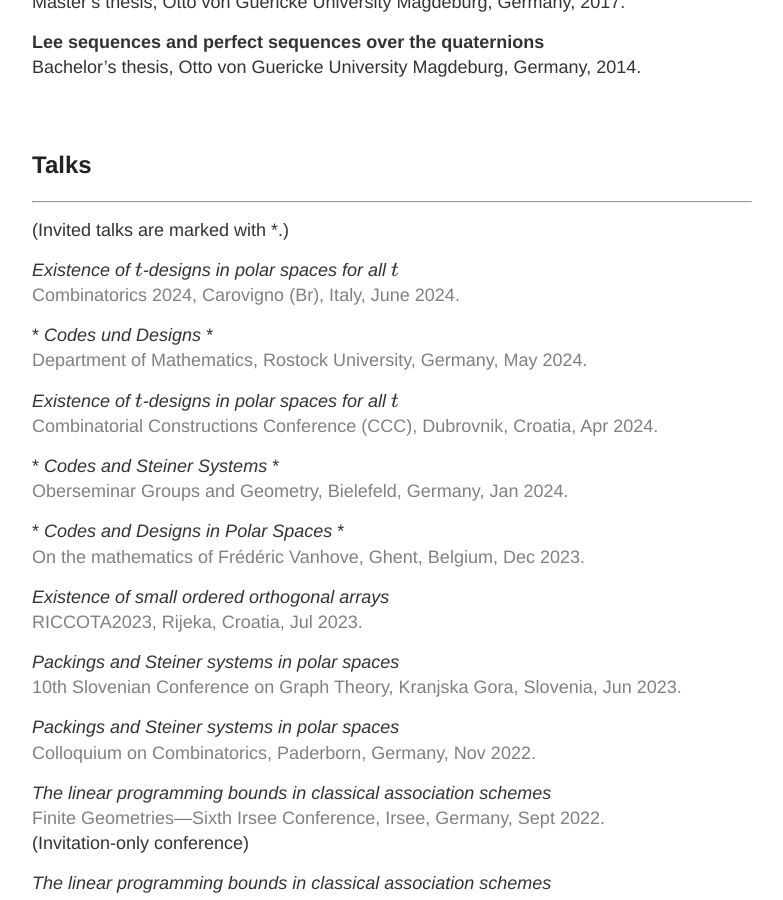
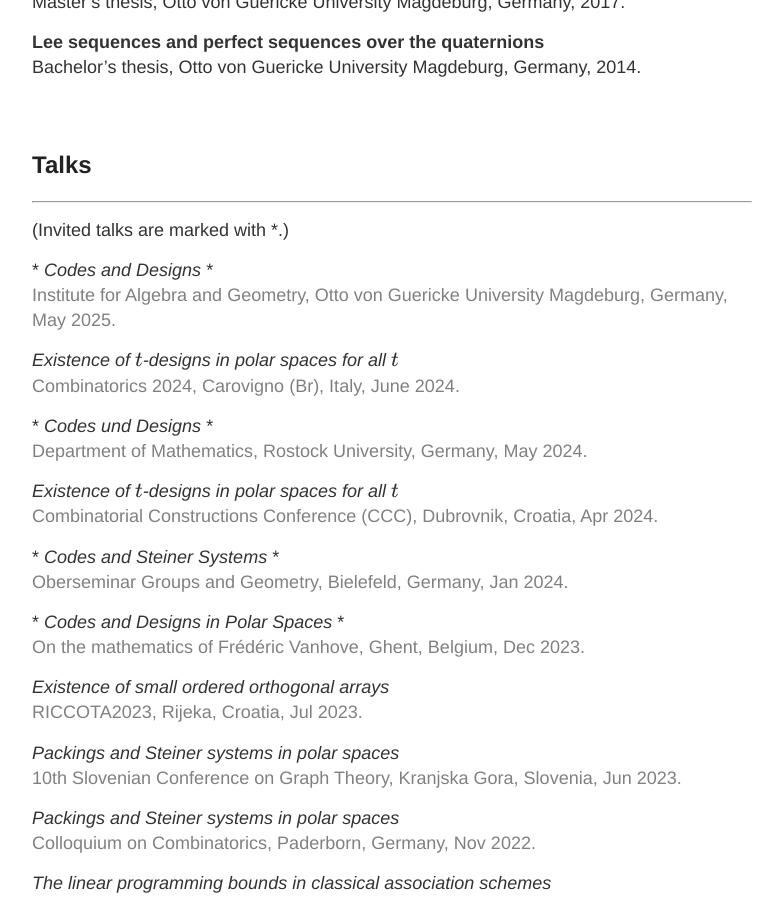
Before and after one commit to charleneweiss/charleneweiss.github.io, a Jekyll site: the page built from research.md, in a window 1280 px wide and 900 px high, scrolled down 1167 px. Shown: the whole window, without its empty margins (248-1031 px from the left). Built offline with Jekyll 4.4.1, drawn with Linux system fonts in a browser that asks for light colours; formulas are drawn with MathJax 3.

Commit message:
Update research.md

```diff
--- a/research.md
+++ b/research.md
@@ -83,6 +83,9 @@ ____
 
 (Invited talks are marked with \*.)
 
+\* *Codes and Designs* \* \
+  <span style="color:gray"> Institute for Algebra and Geometry, Otto von Guericke University Magdeburg, Germany, May 2025.</span>
+
 *Existence of $t$-designs in polar spaces for all $t$*\
   <span style="color:gray">Combinatorics 2024, Carovigno (Br), Italy, June 2024.</span>
 
```
